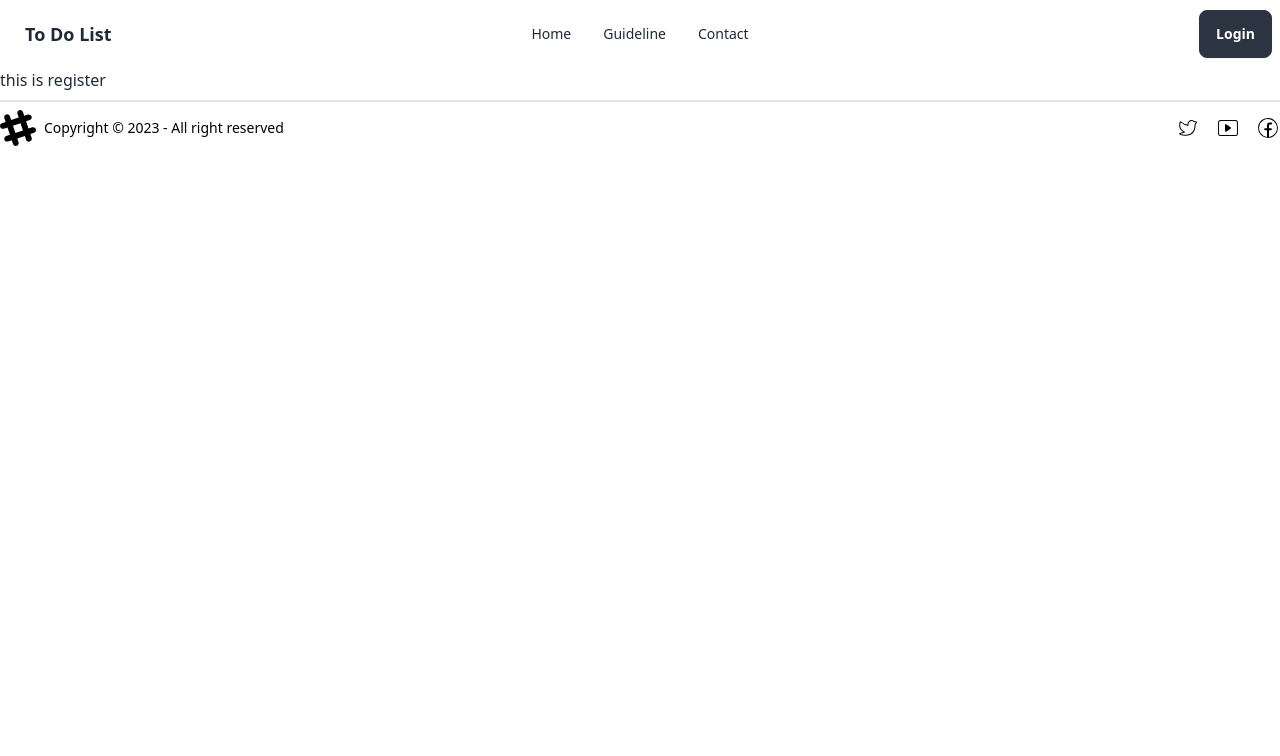
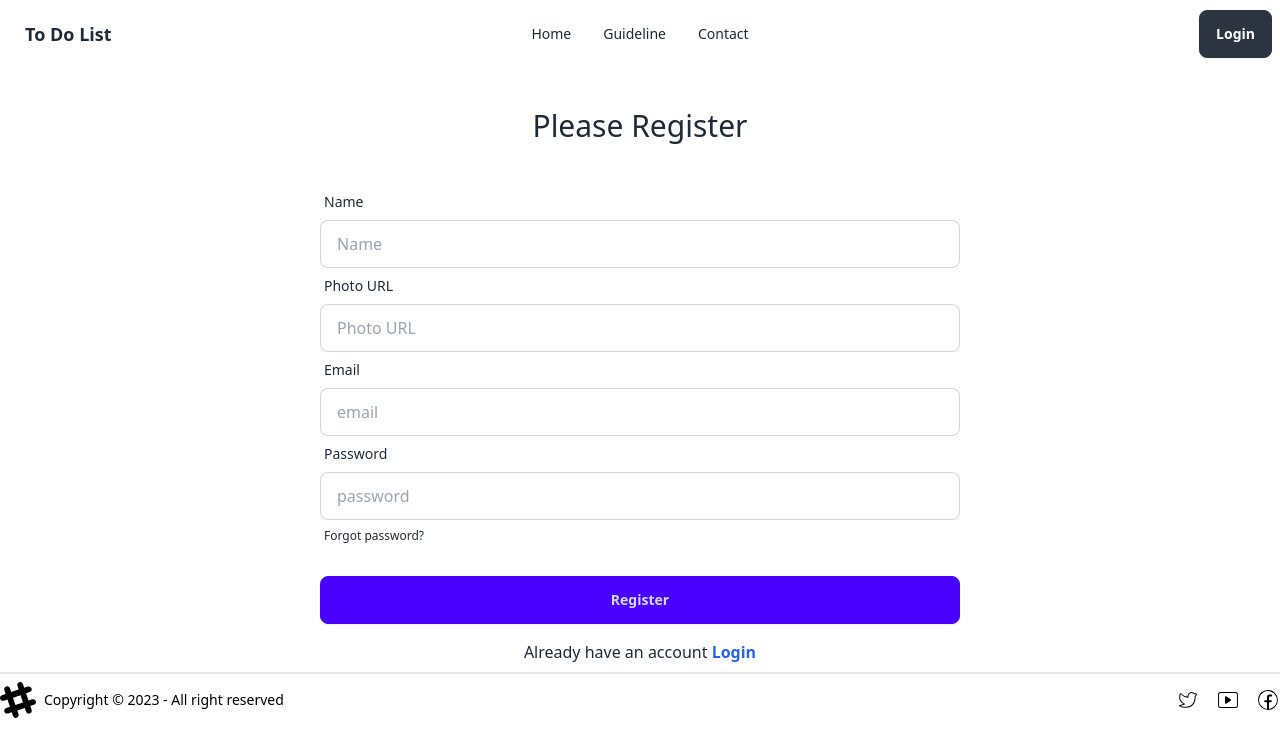
Before and after one commit to Shakib-Shajid/to-do-list-client, a React (Vite) app: page /register in a window 1280 px wide. Shown: the top 756 px of the page. Built offline with nearby package versions, Linux system fonts and the light colour scheme.

Commit message:
login and register added

```diff
--- /dev/null
+++ b/src/Provider/AuthProvider.jsx
@@ -0,0 +1,10 @@
+
+const AuthProvider = () => {
+    return (
+        <div>
+
+        </div>
+    );
+};
+
+export default AuthProvider;
--- a/src/components/Login.jsx
+++ b/src/components/Login.jsx
@@ -1,12 +1,43 @@
 import { Helmet } from "react-helmet-async";
+import { Link } from "react-router-dom";
 
 const Login = () => {
+    const handleLogin = () => {
+        console.log("login")
+    }
     return (
         <div>
             <Helmet>
                 <title>To Do | Login</title>
             </Helmet>
-            <h3>This is login</h3>
+            <div data-aos="flip-up">
+                <h2 className="text-3xl my-10 text-center">Please Login</h2>
+
+                <form onSubmit={handleLogin} className=" md:w-3/4 lg:w-1/2 mx-auto" >
+
+
+                    <div className="form-control">
+                        <label className="label">
+                            <span className="label-text">Email</span>
+                        </label>
+                        <input type="email" placeholder="email" className="input input-bordered" required name="email" />
+                    </div>
+                    <div className="form-control">
+                        <label className="label">
+                            <span className="label-text">Password</span>
+                        </label>
+                        <input type="password" placeholder="password" className="input input-bordered" required name="password" />
+                        <label className="label">
+                            <a href="#" className="label-text-alt link link-hover">Forgot password?</a>
+                        </label>
+                    </div>
+                    <div className="form-control mt-6">
+                        <button className="btn btn-primary">Login</button>
+                    </div>
+                </form>
+
+                <p className="text-center mt-4">Dont have an account <Link to="/register" className="text-blue-600 font-bold">Register</Link></p>
+            </div>
         </div>
     );
 };
--- a/src/components/Register.jsx
+++ b/src/components/Register.jsx
@@ -1,12 +1,56 @@
 import { Helmet } from "react-helmet-async";
+import { Link } from "react-router-dom";
 
 const Register = () => {
+
+    const handleRegister = () => {
+        console.log("register")
+    }
     return (
         <div>
             <Helmet>
                 <title>To Do | Register</title>
             </Helmet>
-            <h3>this is register</h3>
+            <div>
+                <h2 className="text-3xl my-10 text-center">Please Register</h2>
+
+                <form onSubmit={handleRegister} className=" md:w-3/4 lg:w-1/2 mx-auto" >
+
+
+                    <div className="form-control">
+                        <label className="label">
+                            <span className="label-text">Name</span>
+                        </label>
+                        <input type="text" placeholder="Name" className="input input-bordered" required name="name" />
+                    </div>
+                    <div className="form-control">
+                        <label className="label">
+                            <span className="label-text">Photo URL</span>
+                        </label>
+                        <input type="text" placeholder="Photo URL" className="input input-bordered" required name="photo" />
+                    </div>
+                    <div className="form-control">
+                        <label className="label">
+                            <span className="label-text">Email</span>
+                        </label>
+                        <input type="email" placeholder="email" className="input input-bordered" required name="email" />
+                    </div>
+                    <div className="form-control">
+                        <label className="label">
+                            <span className="label-text">Password</span>
+                        </label>
+                        <input type="password" placeholder="password" className="input input-bordered" required name="password" />
+                        <label className="label">
+                            <a href="#" className="label-text-alt link link-hover">Forgot password?</a>
+                        </label>
+                    </div>
+                    <div className="form-control mt-6">
+                        <button className="btn btn-primary">Register</button>
+                    </div>
+                </form>
+
+                <p className="text-center mt-4">Already  have an account <Link to="/login" className="text-blue-600 font-bold">Login</Link></p>
+            </div>
         </div>
     );
 };
```
